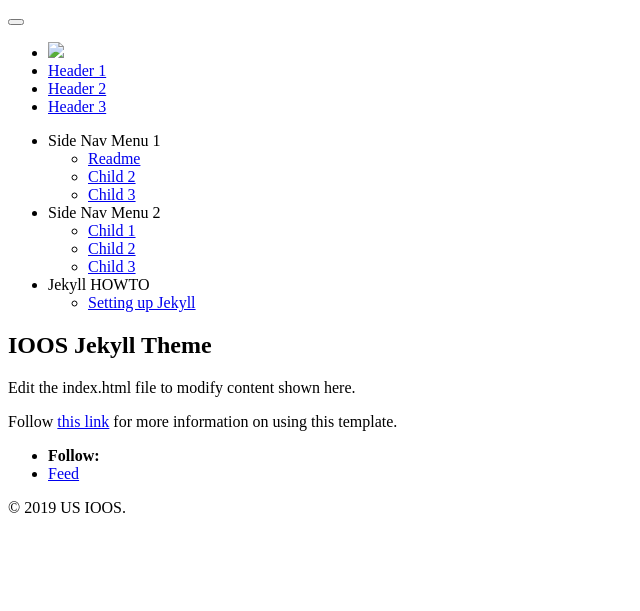
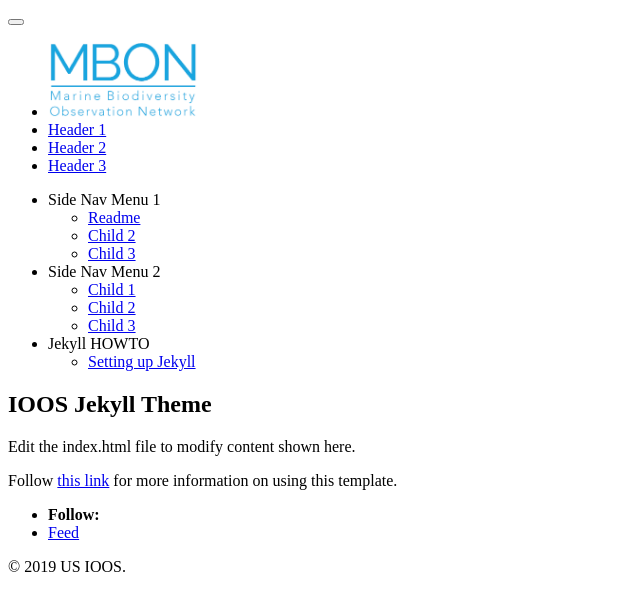
Before and after one commit to marinebon/ioos_jekyll_theme, a Jekyll site: the page built from index.html, in a window 1280 px wide. Shown: the top 611 px of the page, without its empty margins (0-640 px from the left). Built offline with Jekyll 4.4.1, drawn with Linux system fonts in a browser that asks for light colours; a script bundle is joined from its source files by our own code; the list of posts is cut into pages by our own code.

Commit message:
Update masthead.html

```diff
--- a/_includes/masthead.html
+++ b/_includes/masthead.html
@@ -7,7 +7,7 @@
         <button><div class="navicon"></div></button>
         <ul class="visible-links">
           <!--<li class="masthead__menu-item masthead__menu-item--lg"><a href="{{ base_path }}/">{{ site.title }}</a></li>-->
-          <li class="masthead__menu-item masthead__menu-item--lg"><a href="{{ base_path }}/"><img src="{{ base_path }}/ioos_jekyll_theme/images/mbon_logo_light.png" style="width: 150px"/></a></li>
+          <li class="masthead__menu-item masthead__menu-item--lg"><a href="{{ base_path }}/"><img src="https://github.com/marinebon/ioos_jekyll_theme/blob/master/images/mbon_logo_light.png" style="width: 150px"/></a></li>
           {% for link in site.data.navigation.main %}
             {% if link.url contains 'http' %}
               {% assign domain = '' %}
```
